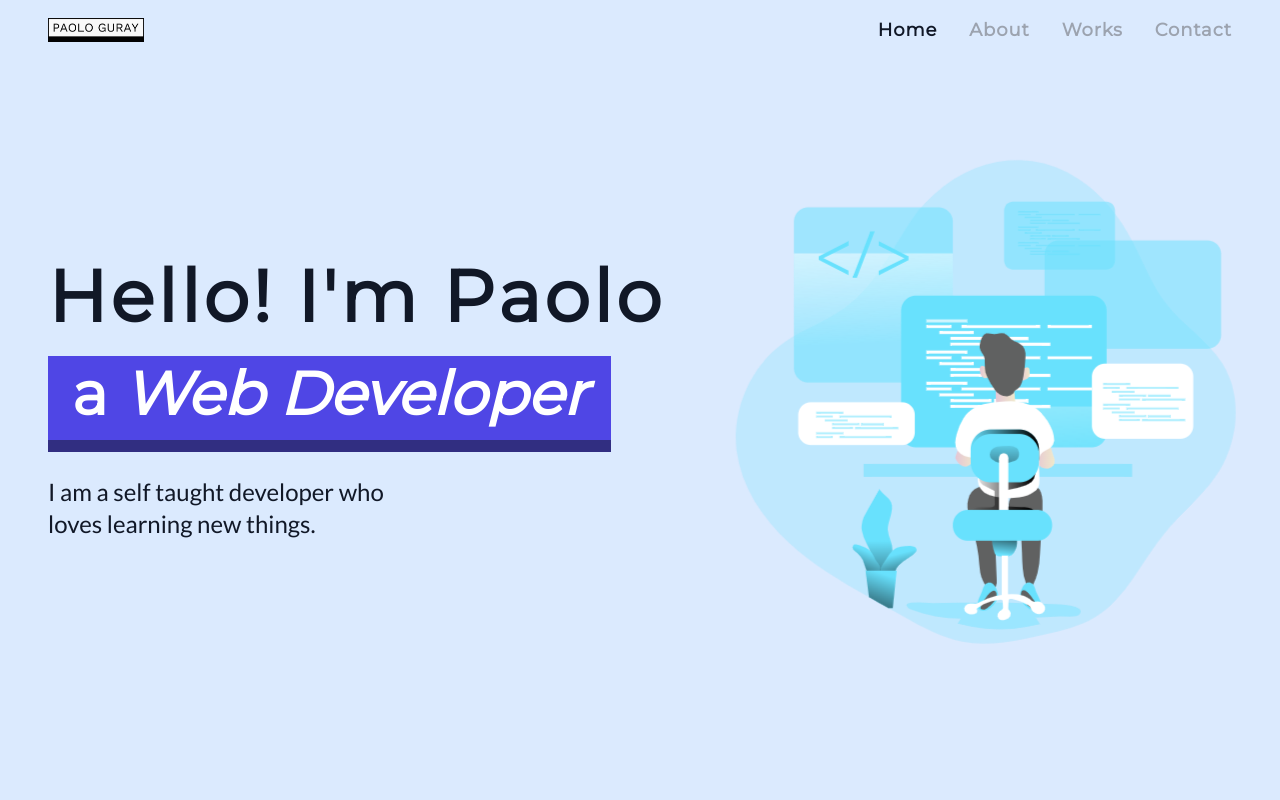
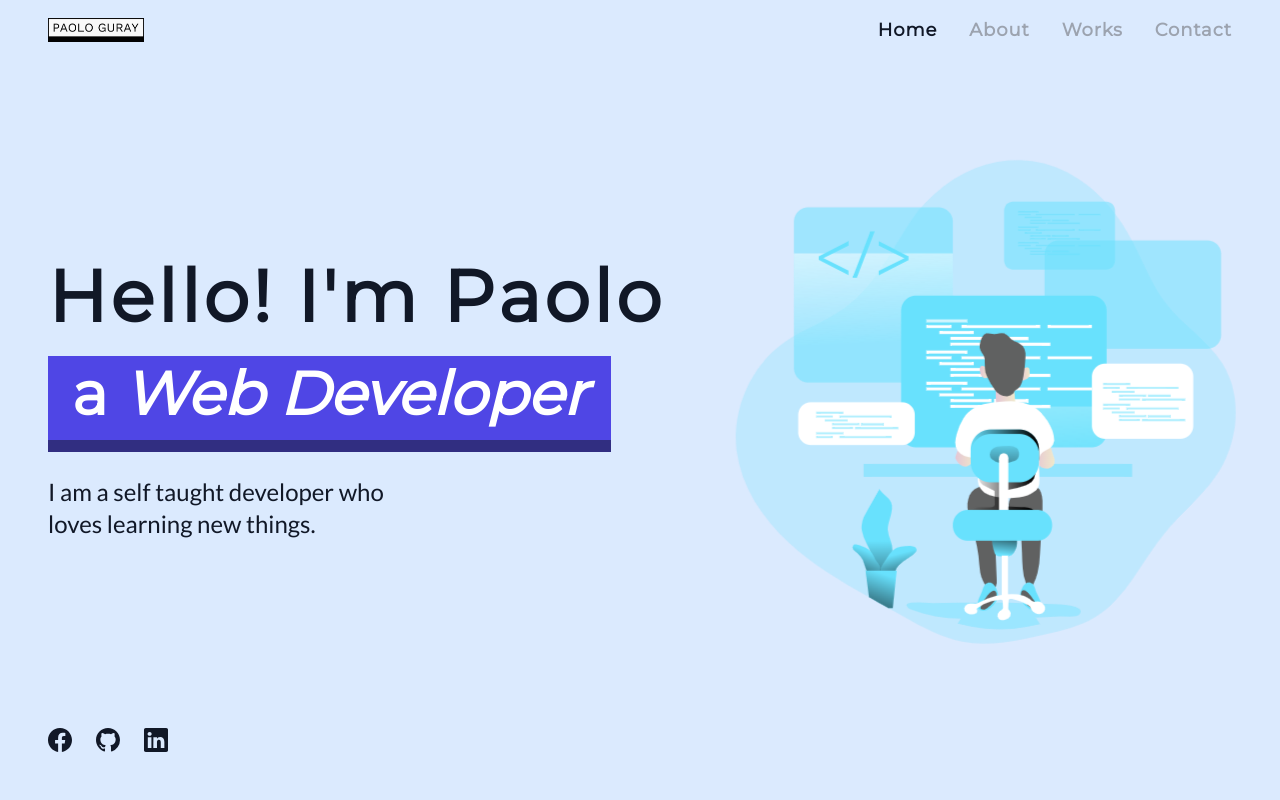
Before and after one commit to Froiod/Portfoliov3, a React (Vite) app: page / in a window 1280 px wide. Shown: the top 800 px of the page. Built offline with nearby package versions, Linux system fonts and the light colour scheme.

Commit message:
added container for large screen

```diff
--- a/src/App.jsx
+++ b/src/App.jsx
@@ -9,7 +9,7 @@
 function App() {
 
   return (
-    <div className="App bg-blue-100 max-w-screen-2xl relative mx-auto">
+    <div className="App bg-blue-100 mx-auto">
       <Navbar />
       {/* <Scroll /> */}
       <Hero />
--- a/src/components/About.jsx
+++ b/src/components/About.jsx
@@ -69,7 +69,7 @@
 
 
   return (
-    <section id='About' className='bg-gradient-to-br from-blue-200 to-blue-100 pb-16'>
+    <section id='About' className='bg-gradient-to-br from-blue-200 to-blue-100 pb-16 max-w-screen-2xl mx-auto'>
       <div className="flex flex-col md:h-[100vh] md:flex-row px-6 sm:px-12 text-gray-900 py-12 mb-12">
 
         <div className="flex justify-center relative md:w-1/2 md:items-center my-24 md:my-auto">
--- a/src/components/Contact.jsx
+++ b/src/components/Contact.jsx
@@ -62,7 +62,7 @@
   }, [controls, inView]);
 
   return (
-    <section className='relative px-6 sm:px-12 py-16 md:py-24 md:h-[100vh] flex flex-col items-center justify-center space-y-12 font-open-sans' id='Contact'>
+    <section className='relative px-6 sm:px-12 py-16 md:py-24 md:h-[100vh] flex flex-col items-center justify-center space-y-12 font-open-sans max-w-screen-2xl' id='Contact'>
       <div className='grid grid-cols-1 md:grid-cols-2 gap-12 lg:gap-8'>
         {/* leftside */}
         <motion.div className='p-6 bg-gray-100 sm:rounded-lg'
--- a/src/components/Hero.jsx
+++ b/src/components/Hero.jsx
@@ -59,7 +59,7 @@
   }
 
   return (
-    <section className="h-[100vh] flex items-center justify-between px-6 sm:px-12 font-montserrat" id='Home'>
+    <section className="h-[100vh] relative flex items-center justify-between px-6 sm:px-12 font-montserrat max-w-screen-2xl mx-auto" id='Home'>
 
       <div className='absolute top-0 flex items-center h-[100vh] z-10'>
         <div className="text-left space-y-6 ">
--- a/src/components/Navbar.jsx
+++ b/src/components/Navbar.jsx
@@ -79,10 +79,10 @@
   return (
     <header
       className={`${
-        isSticky ? 'fixed top-0 w-full bg-white shadow-md z-50 max-w-screen-2xl' : 'fixed top-0 w-full z-50 max-w-screen-2xl'
+        isSticky ? 'fixed top-0 w-full bg-white shadow-md z-50' : 'fixed top-0 w-full z-50 '
       }`}
     >
-      <nav className="px-6 md:px-12 font-montserrat">
+      <nav className="px-6 md:px-12 font-montserrat max-w-screen-2xl mx-auto">
 
         <div className="flex w-full justify-between items-center py-4">
 
--- a/src/components/Works.jsx
+++ b/src/components/Works.jsx
@@ -65,7 +65,7 @@
   }, [controls, inView]);
 
   return (
-    <section className='px-6 sm:px-12 py-16 text-center bg-gradient-to-br from-emerald-200 to-real-300 font-montserrat' id="Works">
+    <section className='px-6 sm:px-12 py-16 text-center bg-gradient-to-br from-emerald-200 to-real-300 font-montserrat max-w-screen-2xl mx-auto' id="Works">
       <div className="md:flex justify-between items-center mb-8 md:mb-12">
         <h2 className="text-xl md:text-2xl text-center font-black text-gray-900 md:text-left tracking-wider">MY PROJECTS</h2>
         <a href="https://github.com/Froiod" target={'_blank'}>
```
